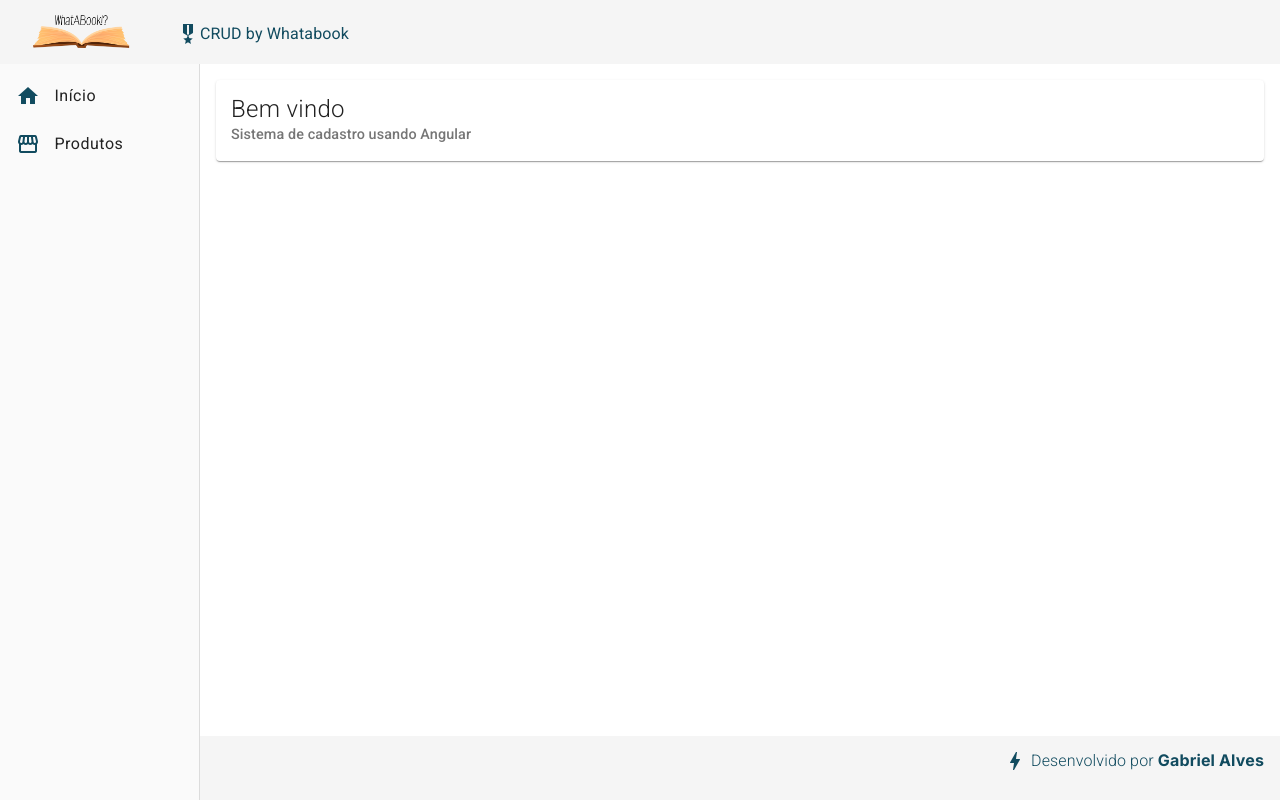
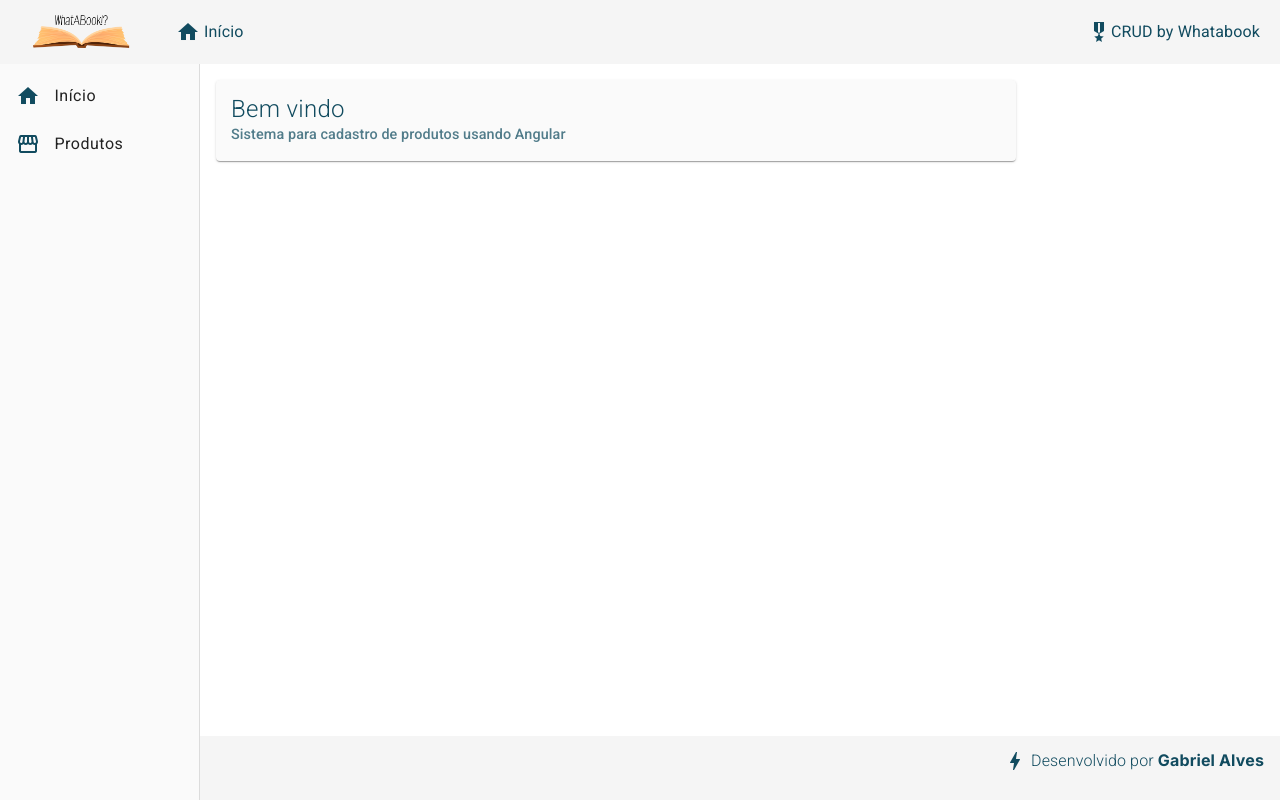
Before and after one commit to gabriel04alves/crud-angular, an Angular app: page / in a window 1280 px wide. Built offline with nearby package versions, Linux system fonts and the light colour scheme.

Commit message:
versão final

```diff
--- a/src/app/components/product/product-read/product-read.component.html
+++ b/src/app/components/product/product-read/product-read.component.html
@@ -1,5 +1,5 @@
-<div class="mat-elevation-z4">
-    <table mat-table [dataSource]="products">
+<div style="width: 50rem;" class="mat-elevation-z4">
+    <table  mat-table [dataSource]="products">
       <!-- Id Column -->
       <ng-container matColumnDef="id">
         <th mat-header-cell *matHeaderCellDef>ID</th>
--- /dev/null
+++ b/src/app/components/template/header/header-data.model.ts
@@ -0,0 +1,4 @@
+export interface HeaderData {
+    title: string
+    icon: string
+}
--- a/src/app/components/template/header/header.component.css
+++ b/src/app/components/template/header/header.component.css
@@ -12,14 +12,6 @@
     margin-top: 10px;
 }
 
-.header .c{
-    display: flex;
-    align-items: center;
-    text-decoration: none;
-    font-size: medium;
-    margin-top: 10px;
-}
-
 .header .logo {
     max-height: 130px;
 }
@@ -27,14 +19,36 @@
 .header .title-group {
     padding-left: 25px;
     margin-top: 15px;
-    align-self: flex-end;
-
+    display: flex;
+    justify-content: space-between;
+    align-items: center;
 }
 .header .title-group i {
     padding-left: 5px;
 
 }
 
+.header .c{
+    display: flex;
+    align-items: center;
+    text-decoration: none;
+    font-size: medium;
+    margin-bottom: 36.5%;
+}
+
+.header .c i {
+    margin-right: 5px;
+}
+
+.header .d {
+    display: flex;
+    align-items: center;
+    text-decoration: none;
+    position: fixed;
+    right: 20px;
+
+}
+
 * {
     color: #000;
 }
--- a/src/app/components/template/header/header.component.html
+++ b/src/app/components/template/header/header.component.html
@@ -5,8 +5,17 @@
         </a>
    </div>
    <div class="title-group">
-    <h3 class="c" style="color: #114B5F;" >
-        <i class="material-icons v-middle" style="color: #114B5F;">military_tech</i> CRUD by Whatabook
-    </h3>
+        <h3 style="color: #114B5F;">
+            <i class="material-icons v-middle" style="color: #114B5F;">
+                {{icon}}
+            </i>
+                {{ title }}
+        </h3>
+        <h3 class="d" style="color: #114B5F;" >
+            <i class="material-icons v-middle" style="color: #114B5F;">
+                military_tech
+            </i>
+            CRUD by Whatabook
+        </h3>
     </div>
 </mat-toolbar>
--- a/src/app/components/template/header/header.component.ts
+++ b/src/app/components/template/header/header.component.ts
@@ -1,3 +1,4 @@
+import { HeaderService } from './header.service';
 import { Component } from '@angular/core';
 
 @Component({
@@ -7,4 +8,14 @@ import { Component } from '@angular/core';
 })
 export class HeaderComponent {
 
+  constructor(private headerService: HeaderService) {}
+
+  get title(): string {
+    return this.headerService.headerData.title
+  }
+
+  get icon(): string {
+    return this.headerService.headerData.icon
+  }
+
 }
--- /dev/null
+++ b/src/app/components/template/header/header.service.ts
@@ -0,0 +1,25 @@
+import { HeaderData } from './header-data.model';
+import { Injectable } from '@angular/core';
+import { BehaviorSubject } from 'rxjs';
+
+@Injectable({
+  providedIn: 'root'
+})
+export class HeaderService {
+
+  private _headerData = new BehaviorSubject<HeaderData>({
+    title: 'Início',
+    icon: 'home'
+  })
+
+  constructor() { }
+
+  get headerData(): HeaderData {
+    return this._headerData.value
+  }
+
+  set headerData(headerData: HeaderData){
+    this._headerData.next(headerData)
+  }
+
+}
--- a/src/app/views/home/home.component.css
+++ b/src/app/views/home/home.component.css
@@ -5,8 +5,10 @@
     font-size: 1.5rem;
     font-weight: 300;
     line-height: 1.2;
+    color: #114b5f;
 }
 
 .home .subtitle {
     font-size: 0.9rem;
+    color: #114c5fb9;
 }
--- a/src/app/views/home/home.component.html
+++ b/src/app/views/home/home.component.html
@@ -1,8 +1,8 @@
-<mat-card class="home mat-elevation-z3">
+<mat-card style="background-color: rgb(250, 250, 250);; width: 50rem;" class="home mat-elevation-z3">
     <mat-card-title class="title">
         Bem vindo
     </mat-card-title>
     <mat-card-subtitle class="subtitle">
-        Sistema de cadastro usando Angular
+        Sistema para cadastro de produtos usando Angular
     </mat-card-subtitle>
 </mat-card>
--- a/src/app/views/home/home.component.ts
+++ b/src/app/views/home/home.component.ts
@@ -1,3 +1,4 @@
+import { HeaderService } from './../../components/template/header/header.service';
 import { Component } from '@angular/core';
 
 @Component({
@@ -7,4 +8,11 @@ import { Component } from '@angular/core';
 })
 export class HomeComponent {
 
+  constructor(private headerService: HeaderService) {
+    headerService.headerData = {
+      title: 'Início',
+      icon: 'home',
+    }
+  }
+
 }
--- a/src/app/views/product-crud/product-crud.component.ts
+++ b/src/app/views/product-crud/product-crud.component.ts
@@ -1,3 +1,4 @@
+import { HeaderService } from './../../components/template/header/header.service';
 import { Component } from '@angular/core';
 import { Router } from '@angular/router'
 
@@ -8,7 +9,14 @@ import { Router } from '@angular/router'
 })
 export class ProductCrudComponent {
 
-  constructor(private router: Router) {}
+  constructor(private router: Router,
+    private headerService: HeaderService
+    ) {
+    headerService.headerData = {
+      title: 'Produtos',
+      icon: 'storefront',
+    }
+  }
 
   navigateToProductCreate(): void {
     this.router.navigate(['/products/create'])
```
Also changed, not shown: 1 other file (tests, documents, lock files or other folders).
